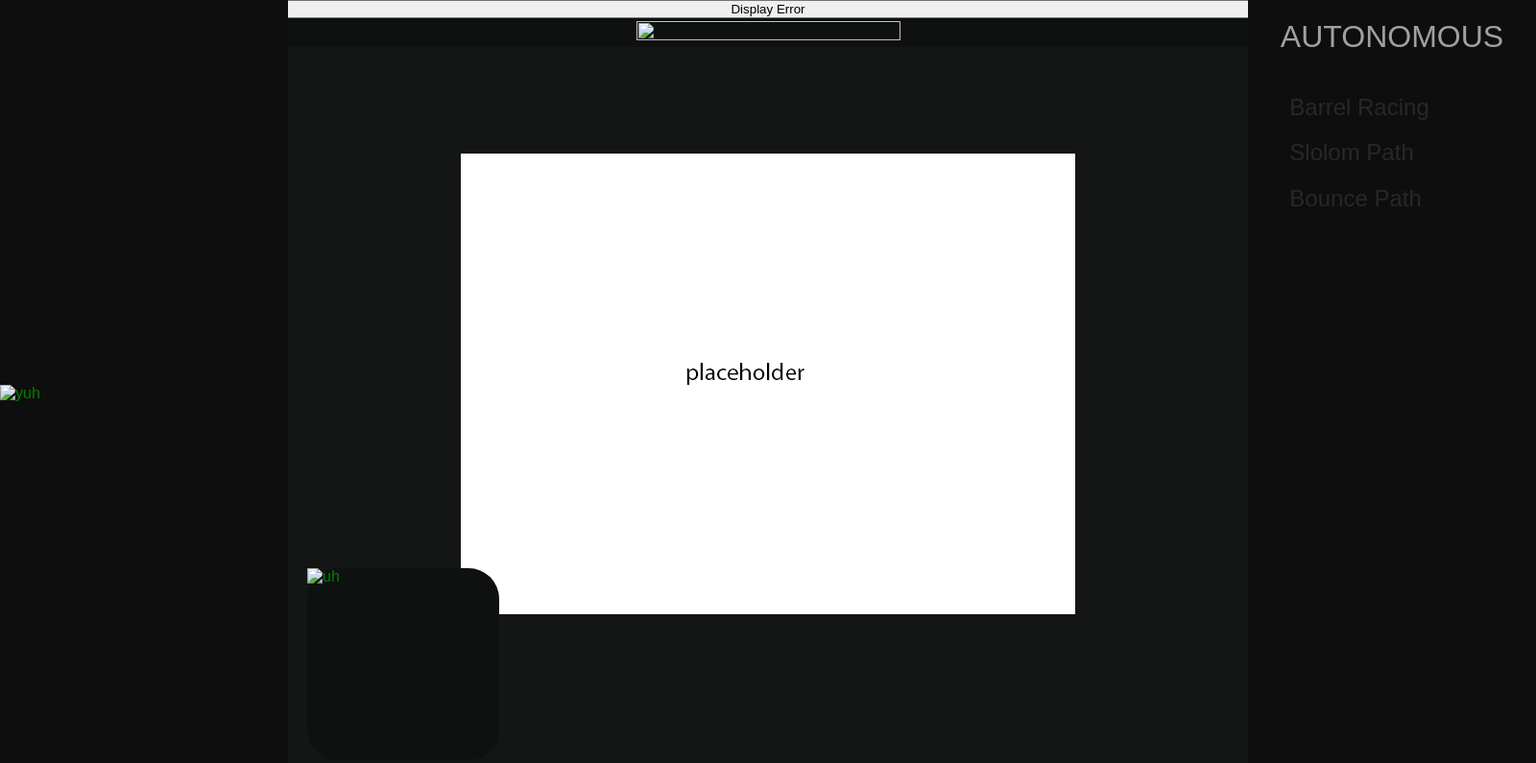
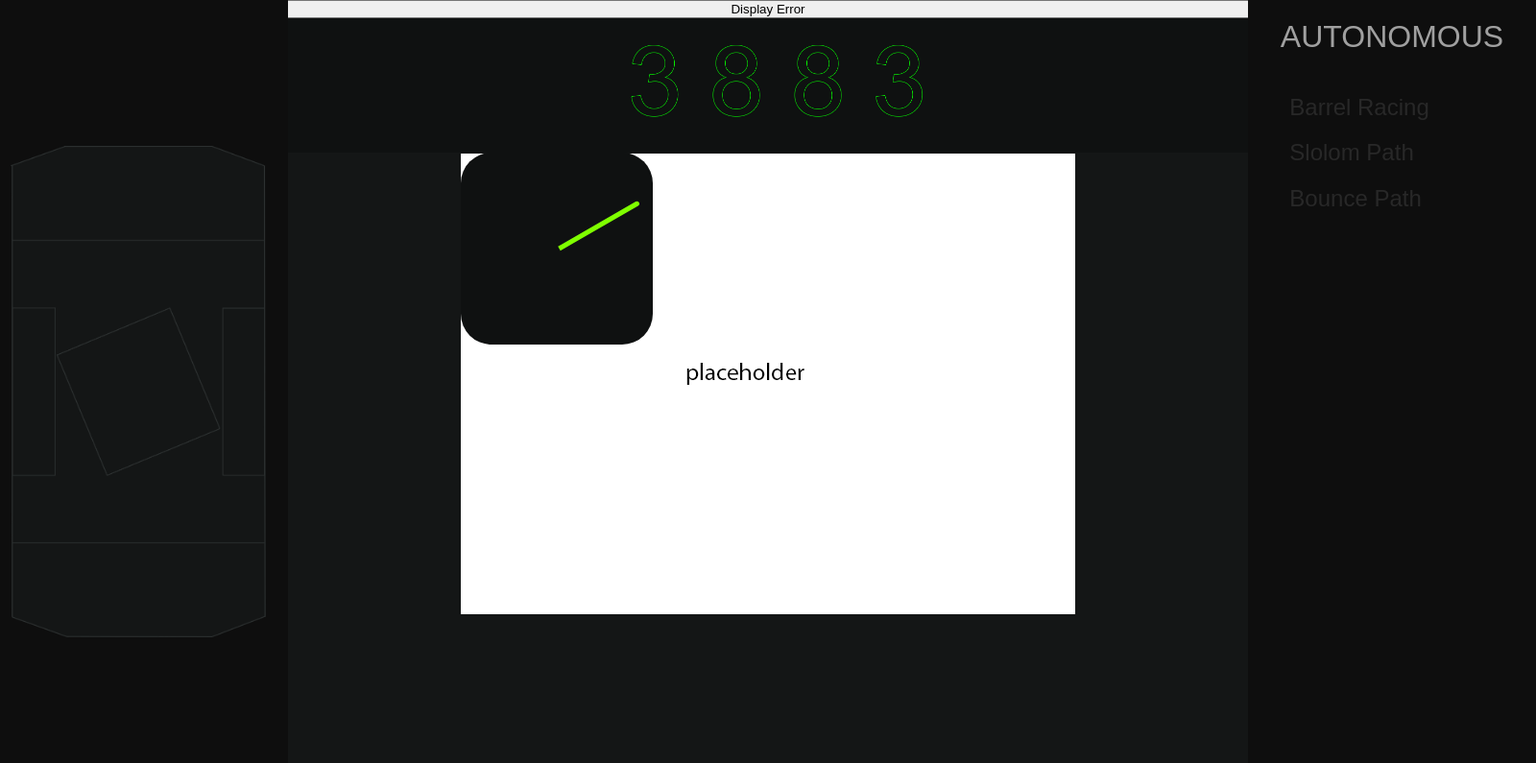
Before and after one commit to databits3883/Dashboard-Code, an Electron app: page mainWindow.html in a window 1600 px wide. Shown: the whole page at 96% size. Drawn offline with Linux system fonts and the light colour scheme.

Commit message:
added method to set gyro

```diff
--- /dev/null
+++ b/gyroScript.js
@@ -0,0 +1,9 @@
+setInterval(setGyro, 20);
+const gyroHand = document.querySelector('[data-pointer-hand]')
+function setGyro() {
+    setRotation(gyroHand,60)
+
+}
+function setRotation(element,gyroVal) {
+    element.style.setProperty('--rotation', gyroVal)
+}
--- a/index.js
+++ b/index.js
@@ -1,11 +1,4 @@
 const electron = require("electron");
 const ipc = electron.ipcRenderer
 const errorBtn = document.getElementById('errorBtn')
-
-errorBtn.addEventListener('click', function(){
-    ipc.send('open-error-dialog')
-})
-ipc.on('opened-error-dialog',function(event, arg){
-    console.log(arg)
-
-})
+const pointer = document.getElementById("pointerContainer")
--- a/mainWindow.html
+++ b/mainWindow.html
@@ -9,14 +9,13 @@
             document.getElementById("mainnum").innerHTML = number;
         }
 
+
     </script>
     <link rel = "stylesheet" href="style.css">
-    <script>
-        const electron = require('electron');
-        const {ipcRenderer} = electron;
+    <script defer src = "gyroScript.js">
 
-        document.querySelector
     </script>
+
 
 
 
@@ -24,7 +23,7 @@
 
 <body>
     <script>
-        require('./index.js')
+
         const electron = require('electron');
         const {ipcRenderer} = electron;
     </script>
@@ -39,26 +38,30 @@
     <section class="counters">
         <div class="container">
             <div>
-                <img src="3883header.png" width = "50%"height = "10%">
+                <img src="images/3883header.png" width = "50%"height = "10%">
 
 
             </div>
         </div>
     </section>
     <div class = "visionBox">
-        <img src="VisionPlaceholder.png" alt = "limelight" width="640" height="480">
+        <img src="images/VisionPlaceholder.png" alt = "limelight" width="640" height="480">
     </div>
     <div class="gyroBox">
-        <div class="pointerContainer">
-            <img class= "rotate" src = "pointer.png" alt="uh" width="200" height="200">
+        <div class="hand pointer" data-pointer-hand>
+
         </div>
+        <script>
+            const index = require('./index.js');
+
+        </script>
 
 
     </div>
 
 </body>
 <div class = "leftSideBar">
-    <img src="fieldlayout4.png" alt="yuh" width="288" height="512">
+    <img src="images/fieldlayout4.png" alt="yuh" width="288" height="512">
 
 
 </div>
--- a/style.css
+++ b/style.css
@@ -162,23 +162,33 @@ header {
     line-height: normal;
 }
 .gyroBox{
-    position: absolute;
+    position: relative;
 
     border: rgb(15, 17, 17);
     width: 200px;
     height: 200px;
-    left: 20%;
-    top:74%;
+    left: 30%;
+    top:90%;
     border-radius: 32px;
     background-color: rgb(15, 17, 17);
-    align-items: center;
+
 
 }
-.pointerContainer{
-    align-items: center;
-    width: 200px;
-    height: 200px;
+.gyroBox .hand{
+    --rotation: 30;
+;
+    position:absolute;
+    top:50%;
+    left: 50%;
+    width: 5px;
+    height: 48%;
+    border-bottom-left-radius: 8px;
+    border-bottom-right-radius: 8px;
+    background-color: chartreuse;
+    transform-origin: top;
+    transform: rotate(calc((var(--rotation) + 180) * 1deg));
 }
+
 .visionBox{
     position: absolute;
     width: 640px;
```
Also changed, not shown: main.js (+7 -1 lines), images/VisionPlaceholder.png (renamed from VisionPlaceholder.png).
